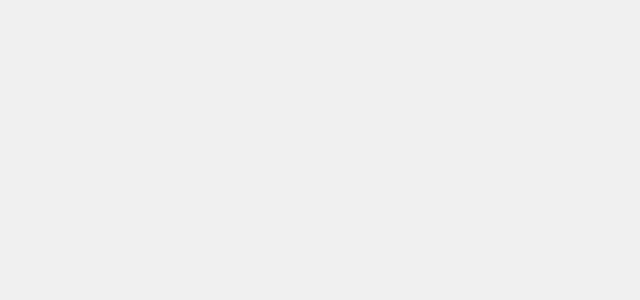
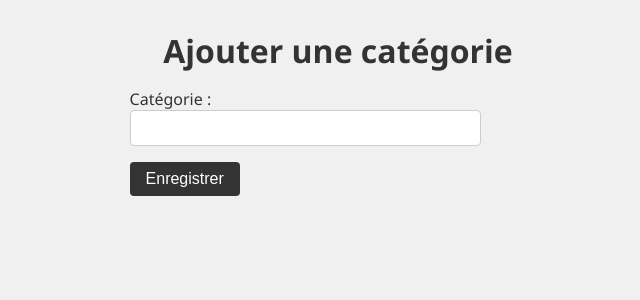
Before and after one commit to Julienlpv/MemoryApp, a Vue app: page /addcategory in a window 1280 px wide. Before the commit this address had no page. Shown: the top 300 px of the page, without its empty margins (302-942 px from the left). Built offline with nearby package versions, Linux system fonts and the light colour scheme.

Commit message:
Categories WIP

```diff
--- a/src/Home.vue
+++ b/src/Home.vue
@@ -2,8 +2,11 @@
 <template>
   <div>
     <h1>Quiz de mémorisation</h1>
-    <router-link to="/addquestion">Ajouter une question</router-link>
-    <router-link to="/quiz">Démarrer le quiz</router-link>
+    <nav>
+      <router-link to="/addquestion">Ajouter une question</router-link>
+      <router-link to="/addcategory">Ajouter une catégorie</router-link>
+      <router-link to="/quiz">Démarrer le quiz</router-link>
+    </nav>
   </div>
 </template>
 
@@ -24,3 +27,13 @@ export default {
   },
 };
 </script>
+
+<style>
+h1{
+  text-align: center;
+}
+nav{
+  display: flex;
+  text-align: center;
+}
+</style>
--- /dev/null
+++ b/src/components/CategoryCard.vue
@@ -0,0 +1,16 @@
+<template>
+    <div class="card">
+        <div class="category">{{ card.category }}</div>
+    </div>
+</template>
+
+<script>
+export default {
+    props: {
+        card: {
+            type: Object,
+            required: true,
+        },
+    },
+};
+</script>
--- /dev/null
+++ b/src/components/CategoryForm.vue
@@ -0,0 +1,35 @@
+<!-- src/components/QuizForm.vue -->
+<template>
+    <form @submit.prevent="submitForm">
+        <label for="category">Catégorie :</label>
+        <input type="text" id="category" v-model="cardData.category" required />
+        <button type="submit">Enregistrer</button>
+    </form>
+</template>
+
+<script>
+import { ref } from 'vue';
+import { useQuizStore } from '../stores/quizStore';
+
+export default {
+    props: {
+        cardIndex: Number,
+        initialValues: Object,
+    },
+    setup(props) {
+        const quizStore = useQuizStore();
+        const cardData = ref(props.initialValues || { category: ''});
+
+        const submitForm = () => {
+            if (props.cardIndex !== undefined) {
+                quizStore.updateCategory(props.cardIndex, cardData.value);
+            } else {
+                quizStore.addCategory(cardData.value);
+            }
+            cardData.value = { category: ''};
+        };
+
+        return { cardData, submitForm };
+    },
+};
+</script>
--- a/src/components/QuizForm.vue
+++ b/src/components/QuizForm.vue
@@ -6,6 +6,14 @@
 
         <label for="answer">Réponse :</label>
         <input type="text" id="answer" v-model="cardData.answer" required />
+
+        <select v-model="selected">
+            <option disabled value="">Choisissez</option>
+            <option v-for="option in options" v-bind:key="option.value">
+                {{ option.text }}
+            </option>
+        </select>
+        <span>Sélectionné : {{ selected }}</span>
 
         <button type="submit">Enregistrer</button>
     </form>
@@ -22,7 +30,7 @@ export default {
     },
     setup(props) {
         const quizStore = useQuizStore();
-        const cardData = ref(props.initialValues || { question: '', answer: '' });
+        const cardData = ref(props.initialValues || { question: '', answer: '', category: '' });
 
         const submitForm = () => {
             if (props.cardIndex !== undefined) {
@@ -30,7 +38,7 @@ export default {
             } else {
                 quizStore.addCard(cardData.value);
             }
-            cardData.value = { question: '', answer: '' };
+            cardData.value = { question: '', answer: '', category: '' };
         };
 
         return { cardData, submitForm };
--- a/src/db.js
+++ b/src/db.js
@@ -37,7 +37,6 @@ async function createUser(user) {
 }
 
 // Fonctions pour les catégories
-
 async function getCategories() {
   const db = await dbPromise;
   const tx = db.transaction('categories', 'readonly');
@@ -54,7 +53,6 @@ async function createCategory(category) {
 }
 
 // Fonctions pour les cartes
-
 async function getCards() {
   const db = await dbPromise;
   const tx = db.transaction('cards', 'readonly');
--- a/src/router/index.js
+++ b/src/router/index.js
@@ -1,7 +1,8 @@
 import { createRouter, createWebHistory } from 'vue-router'
 import QuizPage from '../components/QuizPage.vue';
 import Home from '../Home.vue';
-import AddQuestion from '../components/AddQuestion.vue'
+import AddQuestion from '../components/AddQuestion.vue';
+import AddCategory from '../views/AddCategory.vue';
 
 const router = createRouter({
   history: createWebHistory(import.meta.env.BASE_URL),
@@ -26,6 +27,14 @@ const router = createRouter({
       // this generates a separate chunk (About.[hash].js) for this route
       // which is lazy-loaded when the route is visited.
       component: (AddQuestion)
+    },
+    {
+      path: '/addcategory',
+      name: 'addcategory',
+      // route level code-splitting
+      // this generates a separate chunk (About.[hash].js) for this route
+      // which is lazy-loaded when the route is visited.
+      component: (AddCategory)
     }
   ]
 })
--- a/src/stores/quizStore.js
+++ b/src/stores/quizStore.js
@@ -1,23 +1,36 @@
 // src/store/quizStore.js
 import { defineStore } from 'pinia';
 
-const STORAGE_KEY = 'quiz-cards';
+const STORAGE_KEY = ['quiz-cards', 'category-cards'];
 
 function loadCardsFromStorage() {
-  const storedCards = localStorage.getItem(STORAGE_KEY);
+  const storedCards = localStorage.getItem(STORAGE_KEY[0]);
   if (storedCards) {
     return JSON.parse(storedCards);
   }
   return [];
 }
+function loadCategoryFromStorage() {
+  const storedCategories = localStorage.getItem(STORAGE_KEY[1]);
+  if (storedCategories) {
+    return JSON.parse(storedCategories);
+  }
+  return [];
+}
 
 function saveCardsToStorage(cards) {
-  localStorage.setItem(STORAGE_KEY, JSON.stringify(cards));
+  localStorage.setItem(STORAGE_KEY[0], JSON.stringify(cards));
 }
+function saveCategoriesToStorage(cards) {
+  localStorage.setItem(STORAGE_KEY[0], JSON.stringify(cards));
+}
+
+
 
 export const useQuizStore = defineStore('quiz', {
   state: () => ({
     cards: loadCardsFromStorage(),
+    category: loadCategoryFromStorage(),
   }),
   actions: {
     addCard(card) {
@@ -32,5 +45,18 @@ export const useQuizStore = defineStore('quiz', {
       this.cards.splice(index, 1);
       saveCardsToStorage(this.cards);
     },
+
+    addCategory(category) {
+      this.categories.push(category);
+      saveCategoriesToStorage(this.categories);
+    },
+    updateCategory(index, updatedCategory) {
+      this.categories.splice(index, 1, updatedCategory);
+      saveCategoriesToStorage(this.categories);
+    },
+    deleteCategory(index) {
+      this.categories.splice(index, 1);
+      saveCategoriesToStorage(this.categories);
+    },
   },
 });
--- /dev/null
+++ b/src/views/AddCategory.vue
@@ -0,0 +1,31 @@
+<template>
+    <div>
+        <h1>Ajouter une catégorie</h1>
+        <category-form @submit="refreshCards" />
+        <div class="cards">
+            <category-card v-for="(card, index) in cards" :key="index" :card="card" />
+        </div>
+    </div>
+</template>
+
+<script>
+import CategoryForm from '../components/CategoryForm.vue';
+import CategoryCard from '../components/CategoryCard.vue';
+import { useQuizStore } from '../stores/quizStore';
+
+export default {
+    components: {
+        CategoryForm,
+        CategoryCard,
+    },
+    setup() {
+        const quizStore = useQuizStore();
+
+        function refreshCards() {
+            quizStore.refreshCards();
+        }
+
+        return { categories: quizStore.categories, refreshCards };
+    },
+};
+</script>
```
